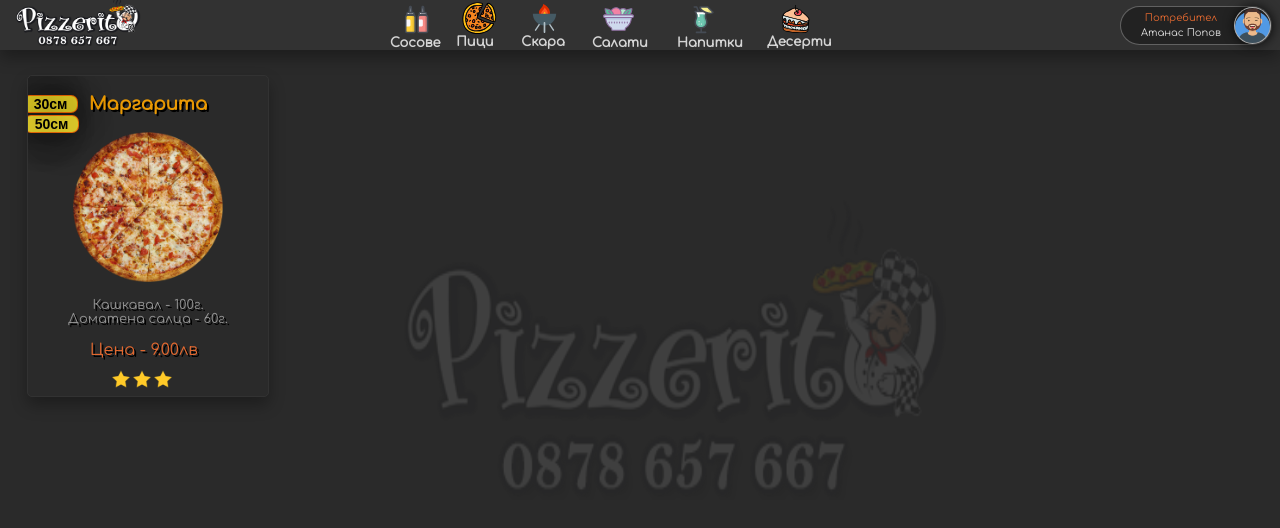
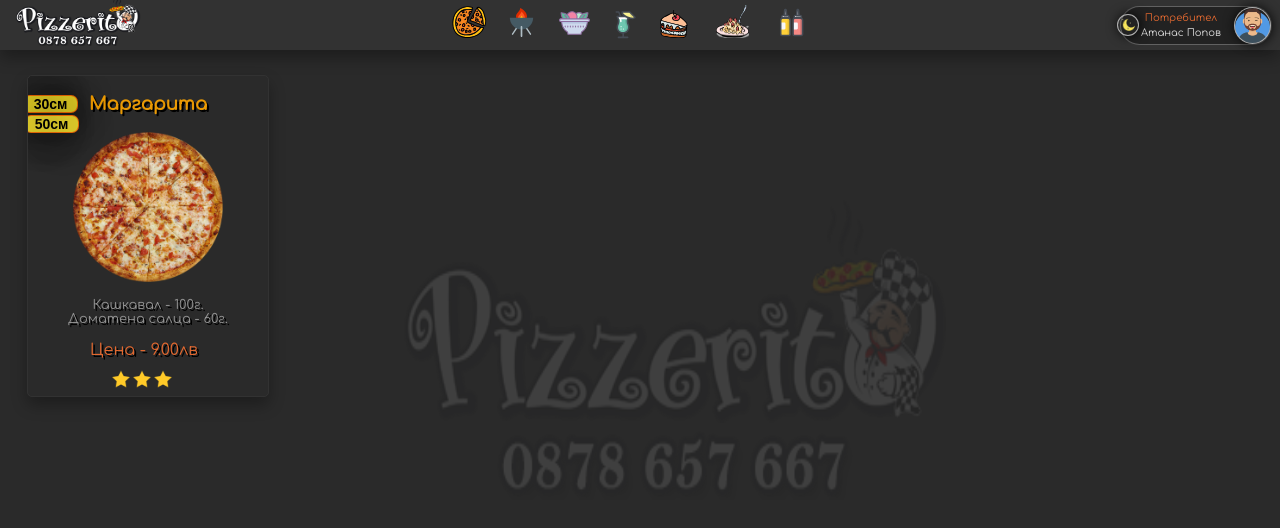
Before and after one commit to Dekryptor/pizzerito, a plain HTML site: page index.html in a window 1280 px wide. Drawn offline with Linux system fonts and the light colour scheme.

Commit message:
More design

```diff
--- a/index.html
+++ b/index.html
@@ -52,160 +52,234 @@
             .navbar .mSauce
             {
                 position: relative;
-                top: -60px;
-                left: 400px;
+                top: -44px;
+                left: 775px;
                 width: 50px;
                 height: 50px;
                 background: url(./img/saouce3.svg) no-repeat;
                 background-size: 33px 33px;
+                cursor: pointer;
             }
-            .navbar .mSauce:hover
+            .mSauce[tooltip]:hover:after
             {
-                /*filter: invert(0.34) sepia(1) saturate(3.8) hue-rotate(360deg) brightness(1.2);
-                color: rgba(105, 78, 29, 0.9);*/
-                filter: invert(0.5);
-            }
-
-            .navbar .mSauce p
-            {
-                position: relative;
-                top: 33px;
-                left: -10px;
+                content: attr(tooltip);
+                padding: 4px 8px;
+                position: absolute;
+                left: -12px;
+                top: 35px;
+                white-space: nowrap;
+                z-index: 20px;
+                font-size: 10px;
+                font-weight: bold;
+                border-radius: 10px;
+                background: rgba(37, 39, 42, 1.8);
+                border: 1px solid rgba(60,60,60);
+                box-shadow: 0px 2px 16px 0px rgba(0,0,0,0.4);
                 color: rgba(231, 231, 231, 0.9);
-                font-size: 13px;
-                font-weight: bold;
             }
 
             .navbar .mPizza
             {
                 position: relative;
-                top: -130px;
-                left: 460px;
+                top: -100px;
+                left: 450px;
                 width: 50px;
                 height: 50px;
                 background: url(./img/pizza3.svg) no-repeat;
                 background-size: 40px 40px;
+                cursor: pointer;
             }
-            .navbar .mPizza:hover
+            .mPizza[tooltip]:hover:after
             {
-                /*filter: invert(0.34) sepia(1) saturate(3.8) hue-rotate(360deg) brightness(1.2);
-                color: rgba(105, 78, 29, 0.9);*/
-                filter: invert(0.5);
-
-            }
-            .navbar .mPizza p
-            {
-                position: relative;
-                top: 39px;
-                left: -10px;
+                content: attr(tooltip);
+                padding: 4px 8px;
+                position: absolute;
+                left: -6px;
+                top: 40px;
+                white-space: nowrap;
+                z-index: 20px;
+                font-size: 10px;
+                font-weight: bold;
+                border-radius: 10px;
+                background: rgba(37, 39, 42, 1.8);
+                border: 1px solid rgba(60,60,60);
+                box-shadow: 0px 2px 16px 0px rgba(0,0,0,0.4);
                 color: rgba(231, 231, 231, 0.9);
-                font-size: 13px;
-                font-weight: bold;
             }
 
             .navbar .mGrill
             {
                 position: relative;
-                top: -187px;
-                left: 528px;
+                top: -144px;
+                left: 505px;
                 width: 50px;
                 height: 50px;
                 background: url(./img/grill2.svg) no-repeat;
                 background-size: 33px 33px;
+                cursor: pointer;
             }
-            .navbar .mGrill:hover
+            .mGrill[tooltip]:hover:after
             {
-                /*filter: invert(0.34) sepia(1) saturate(3.8) hue-rotate(360deg) brightness(1.2);
-                color: rgba(105, 78, 29, 0.9);*/
-                filter: invert(0.5);
-            }
-            .navbar .mGrill p
-            {
-                position: relative;
-                top: 33px;
-                left: -10px;
+                content: attr(tooltip);
+                padding: 4px 8px;
+                position: absolute;
+                top: 34px;
+                left: -9px;
+                white-space: nowrap;
+                z-index: 20px;
+                font-size: 10px;
+                font-weight: bold;
+                border-radius: 10px;
+                background: rgba(37, 39, 42, 1.8);
+                border: 1px solid rgba(60,60,60);
+                box-shadow: 0px 2px 16px 0px rgba(0,0,0,0.4);
                 color: rgba(231, 231, 231, 0.9);
-                font-size: 13px;
-                font-weight: bold;
             }
 
             .navbar .mSalad
             {
                 position: relative;
-                top: -249px;
-                left: 602px;
+                top: -193px;
+                left: 558px;
                 width: 50px;
                 height: 50px;
                 background: url(./img/salad2.svg) no-repeat;
                 background-size: 33px 33px;
             }
-            .navbar .mSalad:hover
+            .mSalad[tooltip]:hover:after
             {
-                /*filter: invert(0.34) sepia(1) saturate(3.8) hue-rotate(360deg) brightness(1.2);
-                color: rgba(105, 78, 29, 0.9);*/
-                filter: invert(0.5);
-            }
-            .navbar .mSalad p
-            {
-                position: relative;
-                top: 33px;
-                left: -10px;
+                content: attr(tooltip);
+                padding: 4px 8px;
+                position: absolute;
+                top: 34px;
+                left: -15px;
+                white-space: nowrap;
+                z-index: 20px;
+                font-size: 10px;
+                font-weight: bold;
+                border-radius: 10px;
+                background: rgba(37, 39, 42, 1.8);
+                border: 1px solid rgba(60,60,60);
+                box-shadow: 0px 2px 16px 0px rgba(0,0,0,0.4);
                 color: rgba(231, 231, 231, 0.9);
-                font-size: 13px;
-                font-weight: bold;
             }
 
             .navbar .mDrink
             {
                 position: relative;
-                top: -312px;
-                left: 687px;
+                top: -242px;
+                left: 609px;
                 width: 50px;
                 height: 50px;
                 background: url(./img/drink2.svg) no-repeat;
                 background-size: 33px 33px;
             }
-            .navbar .mDrink:hover
+            .mDrink[tooltip]:hover:after
             {
-                /*filter: invert(0.34) sepia(1) saturate(3.8) hue-rotate(360deg) brightness(1.2);
-                color: rgba(105, 78, 29, 0.9);*/
-                filter: invert(0.5);
-            }
-            .navbar .mDrink p
-            {
-                position: relative;
-                top: 33px;
-                left: -10px;
+                content: attr(tooltip);
+                padding: 4px 8px;
+                position: absolute;
+                top: 34px;
+                left: -20px;
+                white-space: nowrap;
+                z-index: 20px;
+                font-size: 10px;
+                font-weight: bold;
+                border-radius: 10px;
+                background: rgba(37, 39, 42, 1.8);
+                border: 1px solid rgba(60,60,60);
+                box-shadow: 0px 2px 16px 0px rgba(0,0,0,0.4);
                 color: rgba(231, 231, 231, 0.9);
-                font-size: 13px;
-                font-weight: bold;
             }
 
             .navbar .mDessert
             {
                 position: relative;
-                top: -376px;
-                left: 780px;
+                top: -293px;
+                left: 658px;
                 width: 50px;
                 height: 50px;
                 background: url(./img/dessert2.svg) no-repeat;
                 background-size: 33px 33px;
             }
-            .navbar .mDessert:hover
+            .mDessert[tooltip]:hover:after
             {
-                /*filter: invert(0.34) sepia(1) saturate(3.8) hue-rotate(360deg) brightness(1.2);
-                color: rgba(105, 78, 29, 0.9);*/
-                filter: invert(0.5);
+                content: attr(tooltip);
+                padding: 4px 8px;
+                position: absolute;
+                top: 34px;
+                left: -17px;
+                white-space: nowrap;
+                z-index: 20px;
+                font-size: 10px;
+                font-weight: bold;
+                border-radius: 10px;
+                background: rgba(37, 39, 42, 1.8);
+                border: 1px solid rgba(60,60,60);
+                box-shadow: 0px 2px 16px 0px rgba(0,0,0,0.4);
+                color: rgba(231, 231, 231, 0.9);
             }
-            .navbar .mDessert p
+
+            .navbar .mDinner
             {
                 position: relative;
-                top: 33px;
-                left: -13px;
+                top: -345px;
+                left: 716px;
+                width: 50px;
+                height: 50px;
+                background: url(./img/hkitchen.png) no-repeat;
+                background-size: 33px 33px;
+            }
+            .mDinner[tooltip]:hover:after
+            {
+                content: attr(tooltip);
+                padding: 4px 8px;
+                position: absolute;
+                top: 34px;
+                left: -30px;
+                white-space: nowrap;
+                z-index: 20px;
+                font-size: 10px;
+                font-weight: bold;
+                border-radius: 10px;
+                background: rgba(37, 39, 42, 1.8);
+                border: 1px solid rgba(60,60,60);
+                box-shadow: 0px 2px 16px 0px rgba(0,0,0,0.4);
                 color: rgba(231, 231, 231, 0.9);
-                font-size: 13px;
+            }
+
+            .navbar .theme
+            {
+                position: absolute;
+                top: 14px;
+                margin-left: 1117px;
+                z-index: 11;
+                border: 1px solid rgba(190, 190, 190, 0.9);
+                border-radius: 50%;
+                width: 20px;
+                height: 20px;
+                background: url(./img/moon.png) no-repeat;
+                background-size: 20px 20px;
+                box-shadow: 1px 0px 12px 0px rgba(0, 0, 0, 0.9);
+            }
+            .theme[tooltip]:hover:after
+            {
+                content: attr(tooltip);
+                padding: 4px 8px;
+                position: absolute;
+                top: 34px;
+                left: -20px;
+                white-space: nowrap;
+                z-index: 20px;
+                font-size: 10px;
                 font-weight: bold;
+                border-radius: 10px;
+                background: rgba(37, 39, 42, 1.8);
+                border: 1px solid rgba(60,60,60);
+                box-shadow: 0px 2px 16px 0px rgba(0,0,0,0.4);
+                color: rgba(231, 231, 231, 0.9);
             }
+
             .navbar .usr
             {
                 position: absolute;
@@ -344,6 +418,7 @@
             {
                 color: rgba(51, 51, 51, 0.9);
                 background: rgba(209, 187, 12, 0.9);
+                cursor: pointer;
             }
             .container .mItem .iFamilySize
             {
@@ -364,6 +439,7 @@
             {
                 color: rgba(51, 51, 51, 0.9);
                 background: rgba(209, 187, 12, 0.9);
+                cursor: pointer;
             }
         </style>
     </head>
@@ -371,12 +447,14 @@
         <div class="bg"></div>
         <div class="navbar">
             <div class="logo"></div>
-            <div class="mSauce"><p>Сосове</p></div>
-            <div class="mPizza"><p>Пици</p></div>
-            <div class="mGrill"><p>Скара</p></div>
-            <div class="mSalad"><p>Салати</p></div>
-            <div class="mDrink"><p>Напитки</p></div>
-            <div class="mDessert"><p>Десерти</p></div>
+            <div class="mSauce" tooltip="Сосове"></div>
+            <div class="mPizza" tooltip="Пици"></div>
+            <div class="mGrill" tooltip="Скара"></div>
+            <div class="mSalad" tooltip="Салати"></div>
+            <div class="mDrink" tooltip="Напитки"></div>
+            <div class="mDessert" tooltip="Десерти"></div>
+            <div class="mDinner" tooltip="Ястия/Вечери"></div>
+            <div class="theme" tooltip="Изглед"></div>
             <div class="usr">
                 <p class="acc" style="font-size: 10px; margin-left: -30px; margin-top: 5px;">Потребител</p>
                 <p class="uName" style="font-size: 10px; margin-left: -30px; margin-top: -6px; color: #ddd;">Атанас Попов</p>
```
Also changed, not shown: img/hkitchen.png (added), img/moon.png (added).
